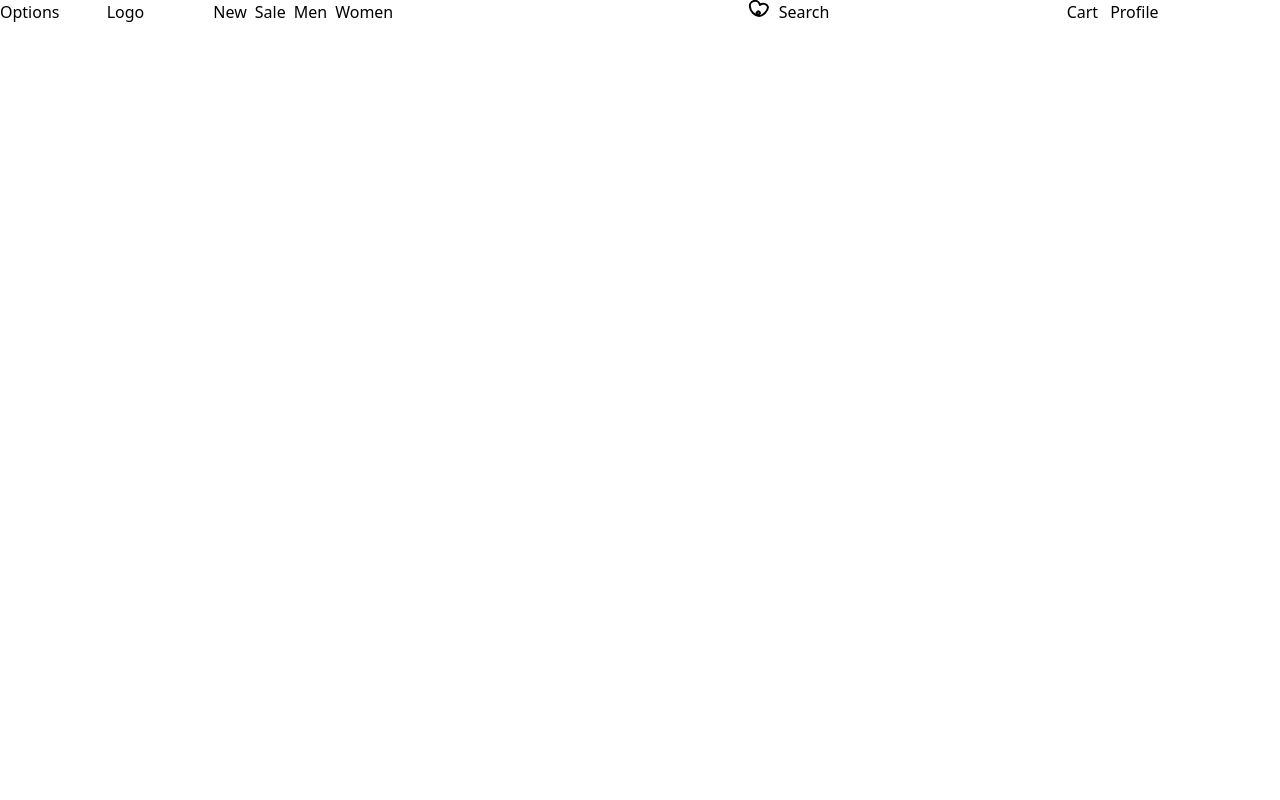
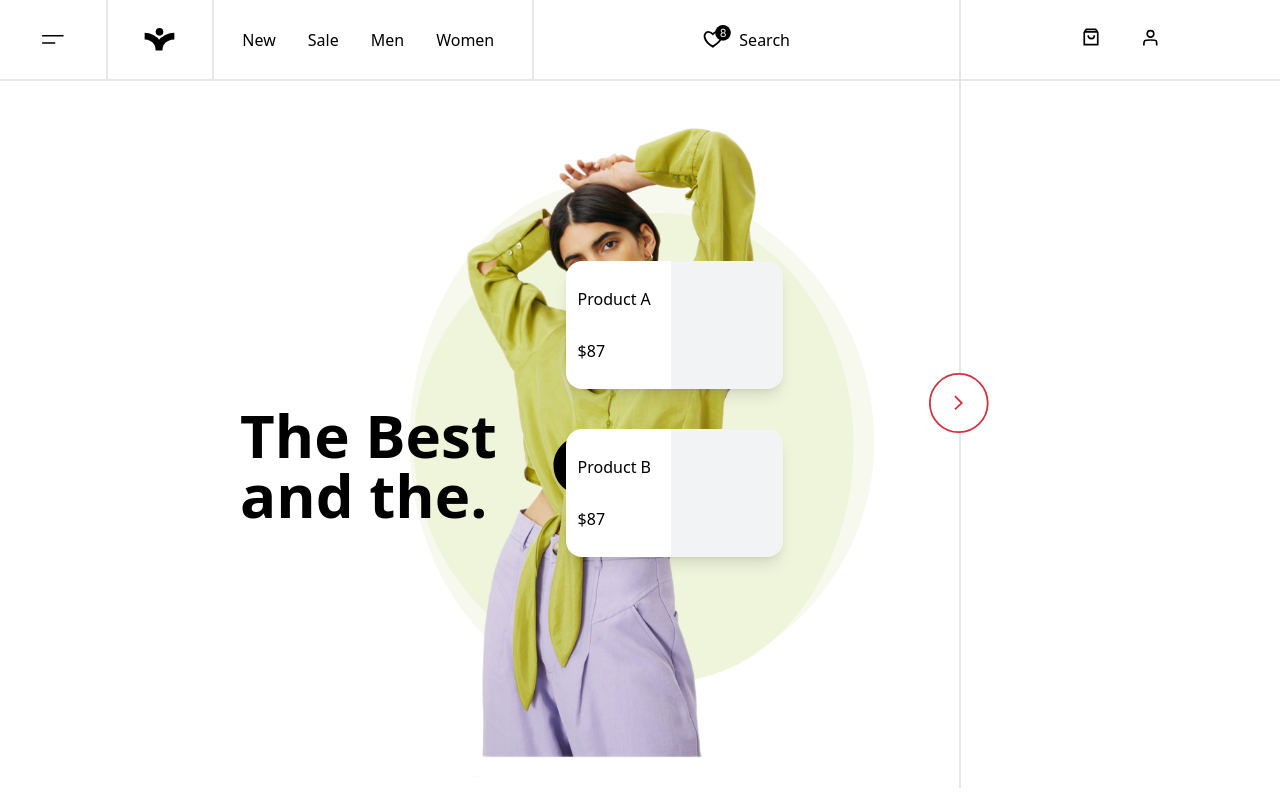
Before and after one commit to Kargnin/qoohoo-assignment, a Next.js app: page / in a window 1280 px wide. Built offline with nearby package versions, Linux system fonts and the light colour scheme.

Commit message:
style: :lipstick: Main page under progress

```diff
--- a/pages/index.tsx
+++ b/pages/index.tsx
@@ -10,58 +10,100 @@ const Home: NextPage = () => {
         <meta name="description" content="Qoohoo Assignment" />
         <link rel="icon" href="/favicon.ico" />
       </Head>
-      <nav>
+      <nav className='border-b-2'>
         <div className="grid grid-cols-12">
-          <a href="#" className="col-span-1">
-            Options
-            {/* <Image src="/logo.png" alt="Qoohoo" width={100} height={100} /> */}
+          <a href="#" className="col-span-1 py-7 flex justify-center items-center border-r">
+            <Image src="/icons/Options.svg" alt="Options" width={28.5} height={9.5}/>
           </a>
-          <a href="#" className="col-span-1">
-            Logo
+          <a href="#" className="col-span-1 py-7 flex justify-center items-center border-x">
+            <Image src="/icons/Logo.svg" alt="Logo" width={31} height={23.5}/>
           </a>
-          <ul className="flex gap-2 flex-row col-span-5">
+          <ul className="flex justify-start items-center gap-2 flex-row col-span-3 border-x px-4">
             <li>
-              <a href="#">New</a>
+              <a href="#" className='p-3'>New</a>
             </li>
             <li>
-              <a href="#">Sale</a>
+              <a href="#" className='p-3'>Sale</a>
             </li>
             <li>
-              <a href="#">Men</a>
+              <a href="#" className='p-3'>Men</a>
             </li>
             <li>
-              <a href="#">Women</a>
+              <a href="#" className='p-3'>Women</a>
             </li>
           </ul>
           {/* Search */}
-          <div className="col-span-3 flex flex-row gap-2">
+          <div className="col-span-4 gap-2 p-3 flex justify-center items-center border-x">
             {/* Heart Logo */}
-            <a href="#">
-              <svg
-                xmlns="http://www.w3.org/2000/svg"
-                className="h-6 w-6"
-                fill="none"
-                viewBox="0 0 24 24"
-                stroke="currentColor"
-              >
-                <path
-
-                  strokeLinecap="round"
-                  strokeLinejoin="round"
-                  strokeWidth={2}
-                  d="M21 7a5 5 0 00-7.78-2.24l-.22.2-.22-.2A5 5 0 003 7c0 3.86 5.13 9 9 9 3.86 0 9-5.13 9-9zm-9 7.2a1 1 0 01-1.4 0l-.6-.6a1 1 0 010-1.4l.6-.6a1 1 0 011.4 0l.6.6a1 1 0 010 1.4l-.6.6z"
-                />
-              </svg>
-            </a>
+            <a href="#"><Image src="/icons/Heart.svg" alt="Heart" width={28.5} height={23.5}/></a>
             <span>Search</span>
             </div>
-          <div className='col-span-2 flex gap-3'>
-            <a href="#">Cart</a>
-            <a href="#">Profile</a>
+          <div className='col-span-3 flex gap-5 justify-center items-center border-l'>
+            <a href="#" className='p-3'><Image src="/icons/Cart.svg" alt="Cart" width={16} height={18}/></a>
+            <a href="#" className='p-3'><Image src="/icons/Profile.svg" alt="Profile" width={15.5} height={17.6}/></a>
           </div>
         </div>
       </nav>
-      <main>
+      <main >
+        <div className="grid grid-cols-12">
+          <div className='col-span-9 border-r'>
+            <div className=" relative ml-60 mt-9">
+              <div className="ml-52 relative">
+                {/* blobs */}
+                <div className="absolute top-16 -left-16 pl-2">
+                  <Image src="/images/BlobLight.svg" alt="Blob1" height={511} width={500.1}/>
+                </div>
+                <div className="absolute top-16 -left-16 pt-8">
+                  <Image src="/images/BlobDark.svg" alt="Blob1" height={470} width={500.6}/>
+                </div>
+
+                {/* Main Image */}
+                <div className='z-10'>
+                  <Image
+                    src="/images/Model.png"
+                    alt="Model Image"
+                    height={665.7}
+                    width={324.1}
+                  />
+                </div>
+              </div>
+              {/* Text + Button */}
+              <div className='absolute top-72 left-0 flex gap-14 justify-center items-center'>
+                {/* Text */}
+                <span className='text-6xl text-black font-bold'>The Best <br/>and the.</span>
+                {/* Button */}
+                <Image className='cursor-pointer' src="/icons/Add.svg" alt="Add" width={61.5} height={61}/>
+              </div>
+
+              {/* Options */}
+              <div className='absolute top-36 right-44 flex flex-col gap-y-10'>
+                <div className='rounded-2xl shadow-lg bg-white flex gap-2 hover:bg-gray-50 cursor-pointer'>
+                  <div className='p-3 flex flex-col justify-around'>
+                    <p>Product A</p>
+                    <span>$87</span>
+                  </div>
+                  {/* Block */}
+                  <div className='bg-gray-200 opacity-50 h-32 w-28 rounded-r-2xl'></div>
+                </div>
+                <div className='rounded-2xl shadow-lg bg-white flex gap-2 hover:bg-gray-50 cursor-pointer'>
+                  <div className='p-3 flex flex-col justify-around'>
+                    <p>Product B</p>
+                    <span>$87</span>
+                  </div>
+                  {/* Block */}
+                  <div className='bg-gray-200 opacity-50 h-32 w-28 rounded-r-2xl'></div>
+                </div>
+              </div>
+
+              {/* Next button */}
+              <div className='absolute top-64 right-0 flex gap-10 justify-center items-center transform translate-x-1/2 cursor-pointer hover:scale-105'>
+                <Image src="/icons/Next.svg" alt="Next" width={61.5} height={61}/>
+              </div>
+            </div>
+          </div>
+          <div className="col-span-3 border-l">
+          </div>
+        </div>
       </main>
     </div>
   )
```
